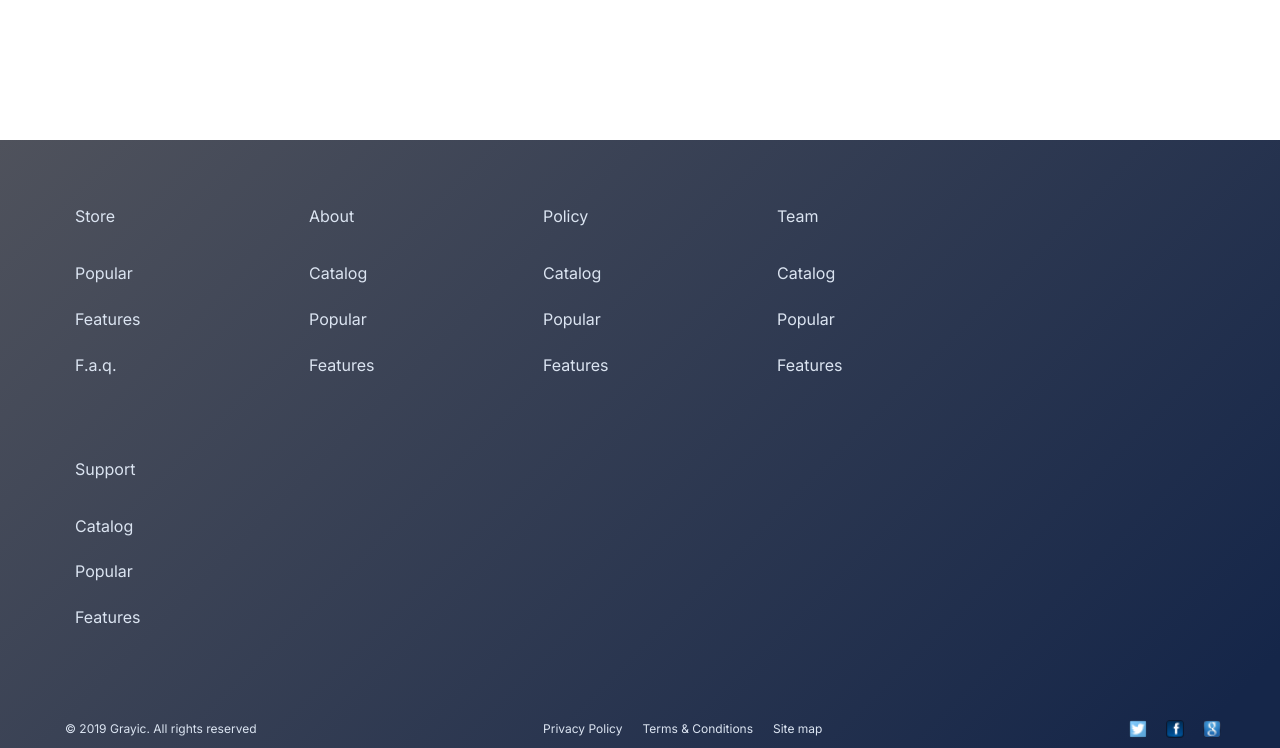
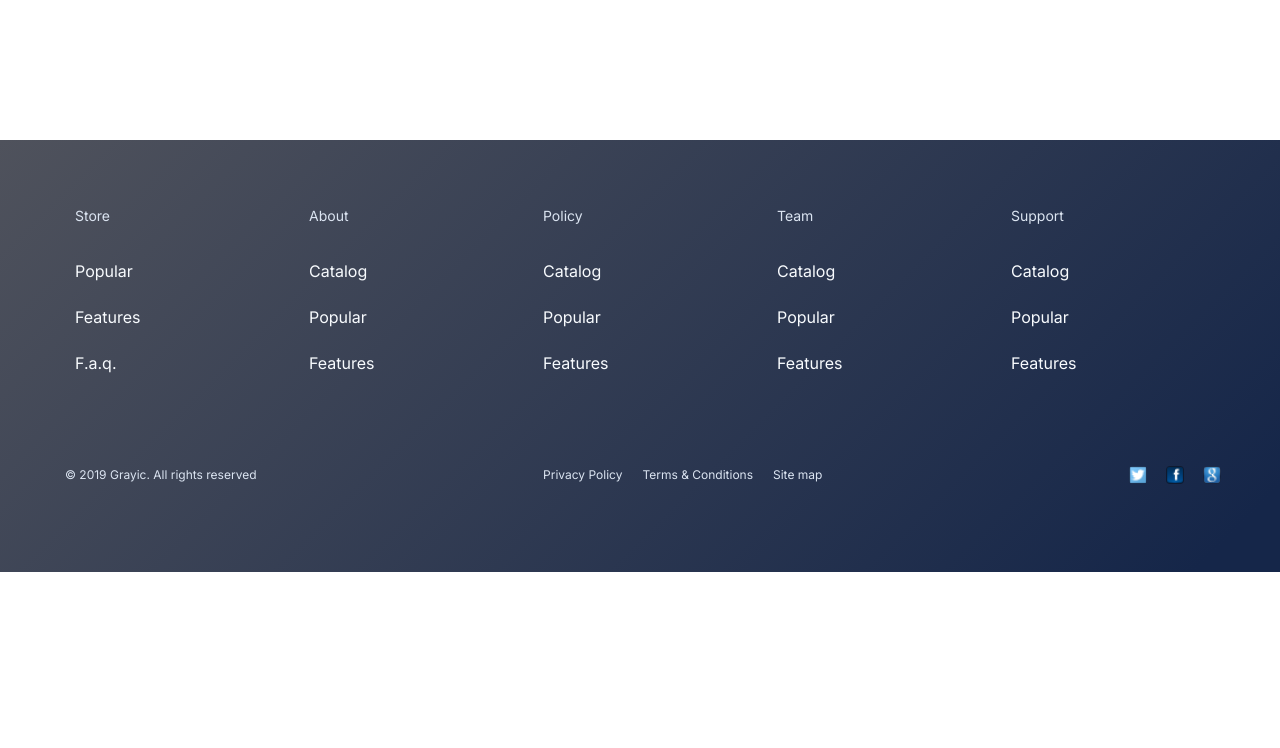
Before and after one commit to PavluXaBLR/Berlin, a plain HTML site: page index.html in a window 1280 px wide. Shown: the part 3890-4638 px from the top of the page. After the commit the page ends 4462 px from the top, so only its background shows below. Drawn offline with Linux system fonts and the light colour scheme.

Commit message:
feature v1.6 nav

```diff
--- a/scss/style.scss
+++ b/scss/style.scss
@@ -106,7 +106,7 @@ $f-family: 'Inter', sans-serif;
   font-family: $f-family;
   font-size: 16px;
   line-height: 34 / 16 * 100%;
-  color: $color_text_bottom_footer;
+  color: $color_text_menu_footer;
 }
 @mixin footer_bottom_text {
   font-family: $f-family;
@@ -615,6 +615,9 @@ $f-family: 'Inter', sans-serif;
         align-items: flex-start;
         padding: 60px 0 10px 10px;
         margin-right: 69px;
+        &:last-child {
+          margin-right: 0;
+        }
 
         .footer__menu-list {
           margin-bottom: 12px;
@@ -622,14 +625,13 @@ $f-family: 'Inter', sans-serif;
             @include footer_menu_text;
             }
           &:first-child {
-            @include style-text(14px, 228%, #DBE4F1);
             margin-bottom: 23px;
+            a {
+              @include style-text(14px, 228%, #DBE4F1);
+            }
           }
           &:last-child {
             margin-bottom: 0;
-          }
-          &:last-child {
-            margin-right: 0;
           }
         }
 
```
Also changed, not shown: css/style.css.
